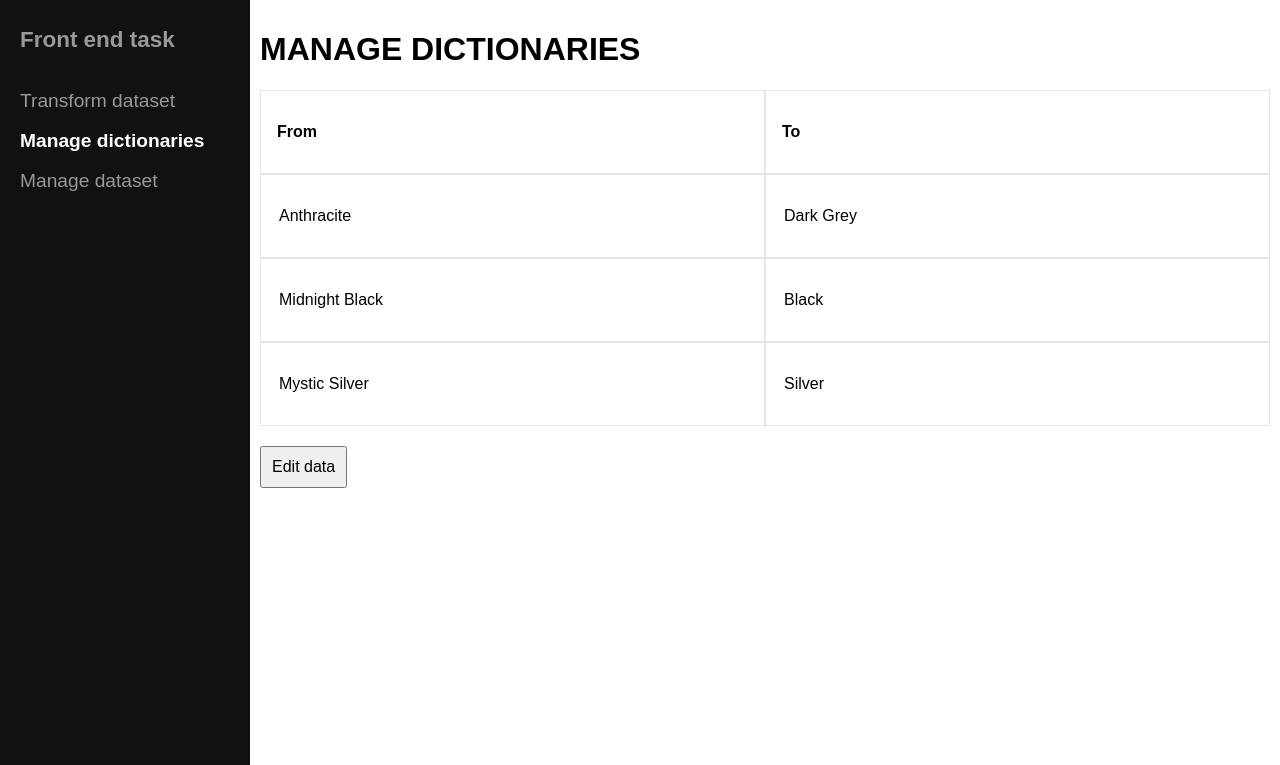
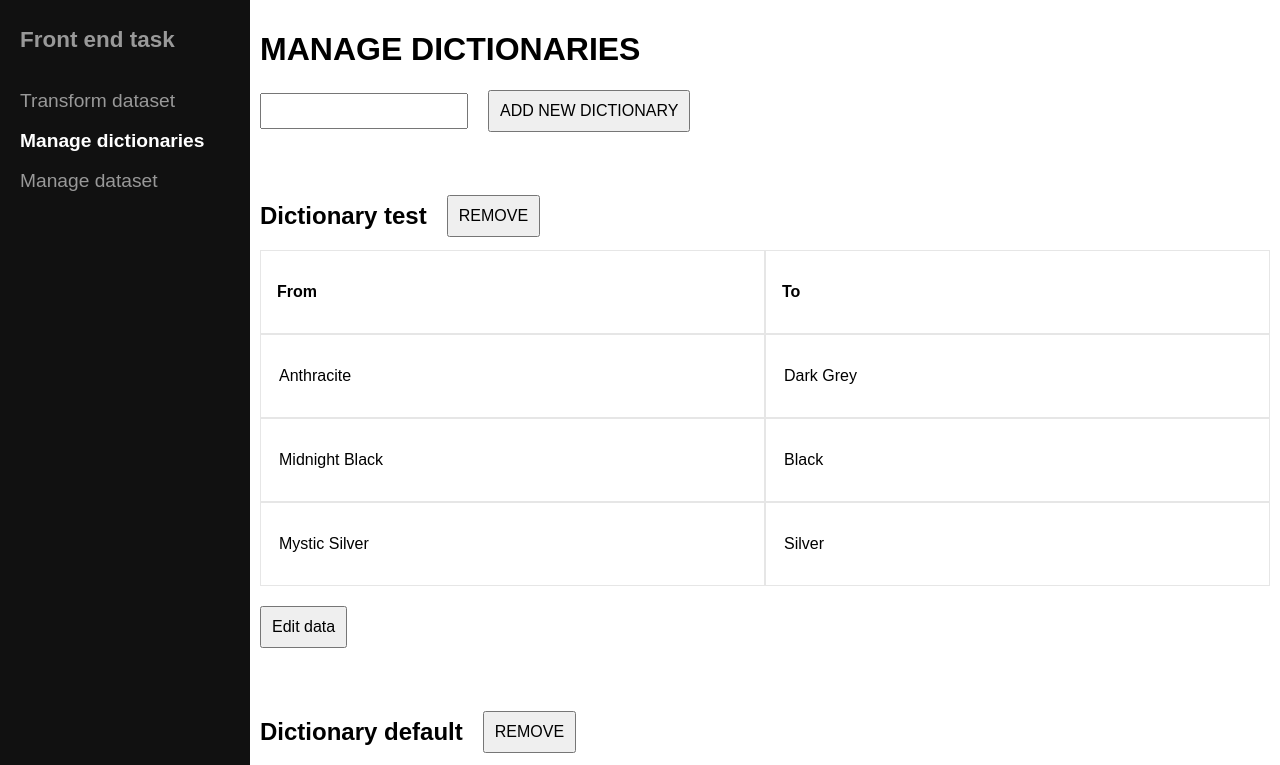
Before and after one commit to cipriancaba/swiss-job, a React (Create React App) app: page /manage in a window 1280 px wide. Shown: the top 765 px of the page. Built offline with nearby package versions, Linux system fonts and the light colour scheme.

Commit message:
Added redux actions for managing the dictionaries

```diff
--- a/src/App.css
+++ b/src/App.css
@@ -6,6 +6,7 @@
   background-color: #111111;
   width: 250px;
   height: 100vh;
+  position: fixed;
 }
 
 .Sidebar h3 {
@@ -44,4 +45,5 @@
 .Content {
   flex: 8;
   padding: 10px;
+  margin-left: 250px;
 }
--- a/src/actions/createAction.ts
+++ b/src/actions/createAction.ts
@@ -11,3 +11,9 @@ export function createAction<T extends string, P>(type: T, payload: P): ActionWi
 export function createAction<T extends string, P>(type: T, payload?: P) {
   return payload ? { type, payload } : { type }
 }
+
+type FunctionType = (...args: any[]) => any
+interface ActionCreatorsMapObject {
+  [actionCreator: string]: FunctionType
+}
+export type ActionsUnion<A extends ActionCreatorsMapObject> = ReturnType<A[keyof A]>
--- /dev/null
+++ b/src/actions/dictionaries.actions.ts
@@ -0,0 +1,17 @@
+import { ProductMap } from '../types'
+import { ActionsUnion, createAction } from './createAction'
+
+export enum DictionariesActionTypes {
+  CREATE_DICTIONARY = 'CREATE_DICTIONARY',
+  REMOVE_DICTIONARY = 'REMOVE_DICTIONARY',
+  UPDATE_DICTIONARY = 'UPDATE_DICTIONARY',
+}
+
+export const dictionariesActions = {
+  createDictionary: (id: string) => createAction(DictionariesActionTypes.CREATE_DICTIONARY, id),
+  updateDictionary: (id: string, products: ProductMap[]) =>
+    createAction(DictionariesActionTypes.UPDATE_DICTIONARY, { id, products }),
+  removeDictionary: (id: string) => createAction(DictionariesActionTypes.REMOVE_DICTIONARY, id),
+}
+
+export type DictionariesActions = ActionsUnion<typeof dictionariesActions>
--- a/src/components/EditableTable.tsx
+++ b/src/components/EditableTable.tsx
@@ -13,6 +13,7 @@ export interface EditableTableProps<P> {
   ) => ValidatedProduct<P>
   createNewProduct: () => P
   headers: string[]
+  onUpdateData: (products: Array<ValidatedProduct<P>>) => void
 }
 
 interface EditableTableState<P> {
@@ -78,8 +79,8 @@ export class EditableTable<P> extends React.PureComponent<EditableTableProps<P>,
     )
 
     if (productsValid) {
-      // TODO - dispatch action to save new data
       this.setState({ isEditing: false })
+      this.props.onUpdateData(this.state.pendingData)
     } else {
       alert('Please add valid values in fields marked with red')
     }
@@ -140,7 +141,7 @@ export class EditableTable<P> extends React.PureComponent<EditableTableProps<P>,
                   Cancel changes
                 </button>
                 <button type="button" onClick={this.addProduct}>
-                  Add product
+                  Add line
                 </button>
                 <button type="button" onClick={this.saveProduct}>
                   Save changes
--- a/src/components/ManageDataset.tsx
+++ b/src/components/ManageDataset.tsx
@@ -30,6 +30,10 @@ class ManageDatasetComponent extends React.PureComponent<ManageDatasetProps> {
     price: '',
   })
 
+  private onUpdateData = (products: Array<ValidatedProduct<Product>>) => {
+    console.log('update data')
+  }
+
   public render = () => {
     return (
       <div>
@@ -41,6 +45,7 @@ class ManageDatasetComponent extends React.PureComponent<ManageDatasetProps> {
             getValidatedProduct={this.getValidatedProduct}
             createNewProduct={this.createNewProduct}
             headers={['Product', 'Color', 'Price']}
+            onUpdateData={this.onUpdateData}
           />
         </div>
       </div>
--- /dev/null
+++ b/src/components/ManageDictionaries.css
@@ -0,0 +1,25 @@
+.ManageDictionaries .AddDictionary input {
+  margin-right: 20px;
+  height: 30px;
+  width: 200px;
+  font: 400 16px sans-serif;
+}
+
+.ManageDictionaries .Dictionary {
+  padding-top: 50px;
+}
+
+.ManageDictionaries .Dictionary .Header {
+  display: flex;
+  align-items: center;
+}
+
+.ManageDictionaries .Dictionary .Header button {
+  margin-left: 20px;
+}
+
+.ManageDictionaries button {
+  font-size: 16px;
+  padding: 10px;
+  margin-right: 20px;
+}
--- a/src/components/ManageDictionaries.tsx
+++ b/src/components/ManageDictionaries.tsx
@@ -1,12 +1,22 @@
 import * as React from 'react'
-import { connect } from 'react-redux'
-import { RootState } from 'src/configureStore'
-import { ProductMap, ValidatedProduct } from 'src/types'
+import { connect, DispatchProp } from 'react-redux'
+import { dictionariesActions } from '../actions/dictionaries.actions'
+import { RootState } from '../configureStore'
+import { ProductMap, ValidatedProduct } from '../types'
 import { EditableTable } from './EditableTable'
+import './ManageDictionaries.css'
 
-type ManageDictionariesProps = ReturnType<typeof mapStateToProps>
+type ManageDictionariesProps = ReturnType<typeof mapStateToProps> & DispatchProp
 
-export class ManageDictionariesComponent extends React.PureComponent<ManageDictionariesProps> {
+interface ManageDictionariesState {
+  newDictionaryName?: string
+}
+
+export class ManageDictionariesComponent extends React.PureComponent<ManageDictionariesProps, ManageDictionariesState> {
+  public state = {
+    newDictionaryName: '',
+  }
+
   private getValidatedProduct = (
     property: keyof ProductMap,
     newValue: string,
@@ -47,25 +57,67 @@ export class ManageDictionariesComponent extends React.PureComponent<ManageDicti
     to: '',
   })
 
+  private createNewDictionary = () => {
+    this.props.dispatch(dictionariesActions.createDictionary(this.state.newDictionaryName))
+    this.setState({ newDictionaryName: '' })
+  }
+
+  private removeDictionary = (id: string) => {
+    this.props.dispatch(dictionariesActions.removeDictionary(id))
+  }
+
+  private onChangeDictionaryName = (e: React.ChangeEvent<HTMLInputElement>) => {
+    this.setState({
+      newDictionaryName: e.currentTarget.value,
+    })
+  }
+
+  private onUpdateData = (id: string, products: Array<ValidatedProduct<ProductMap>>) => {
+    this.props.dispatch(
+      dictionariesActions.updateDictionary(
+        id,
+        products.map(product => ({ from: product.from.value, to: product.to.value }))
+      )
+    )
+  }
+
   public render = () => (
-    <div>
+    <div className="ManageDictionaries">
       <h1>MANAGE DICTIONARIES</h1>
+      <div className="AddDictionary">
+        <input value={this.state.newDictionaryName} onChange={this.onChangeDictionaryName} />
+        <button type="button" onClick={this.createNewDictionary}>
+          ADD NEW DICTIONARY
+        </button>
+      </div>
       <div>
-        <EditableTable<ProductMap>
-          products={this.props.products}
-          isEditable={true}
-          getValidatedProduct={this.getValidatedProduct}
-          createNewProduct={this.createNewProduct}
-          headers={['From', 'To']}
-        />
+        {Object.keys(this.props.dictionaries)
+          .reverse()
+          .map(id => (
+            <div className="Dictionary" key={id}>
+              <div className="Header">
+                <h2>Dictionary {id}</h2>
+                <button type="button" onClick={() => this.removeDictionary(id)}>
+                  REMOVE
+                </button>
+              </div>
+              <EditableTable<ProductMap>
+                products={this.props.dictionaries[id]}
+                isEditable={true}
+                getValidatedProduct={this.getValidatedProduct}
+                createNewProduct={this.createNewProduct}
+                headers={['From', 'To']}
+                onUpdateData={products => this.onUpdateData(id, products)}
+              />
+            </div>
+          ))}
       </div>
     </div>
   )
 }
 
 const mapStateToProps = (state: RootState) => {
-  const dictionaries = Object.values(state.dictionaries)
-  return { products: dictionaries[0] }
+  return { dictionaries: state.dictionaries }
 }
 
 export const ManageDictionaries = connect(mapStateToProps)(ManageDictionariesComponent)
--- a/src/configureStore.ts
+++ b/src/configureStore.ts
@@ -29,7 +29,7 @@ const reducersWithPersist = persistCombineReducers(config, { originalDataset, di
 const store = createStore(reducersWithPersist, initialState, composeWithDevTools(middleware))
 
 const persistor = persistStore(store)
-persistor.purge()
+// persistor.purge()
 
 sagaMiddleware.run(rootSagas)
 
--- a/src/reducers/dictionaries.reducer.ts
+++ b/src/reducers/dictionaries.reducer.ts
@@ -1,3 +1,4 @@
+import { DictionariesActions, DictionariesActionTypes } from '../actions/dictionaries.actions'
 import { ProductMap } from '../types'
 
 export type DictionariesState = Record<string, ProductMap[]>
@@ -17,9 +18,32 @@ export const initialState: DictionariesState = {
       to: 'Silver',
     },
   ],
+  test: [
+    {
+      from: 'Anthracite',
+      to: 'Dark Grey',
+    },
+    {
+      from: 'Midnight Black',
+      to: 'Black',
+    },
+    {
+      from: 'Mystic Silver',
+      to: 'Silver',
+    },
+  ],
 }
 
-export function dictionaries(state = initialState): DictionariesState {
-  // dummy reducer for now.. Added for future management of original dataset
-  return initialState
+export function dictionaries(state = initialState, action: DictionariesActions): DictionariesState {
+  switch (action.type) {
+    case DictionariesActionTypes.CREATE_DICTIONARY:
+      return { ...state, [action.payload]: [] }
+    case DictionariesActionTypes.UPDATE_DICTIONARY:
+      return { ...state, [action.payload.id]: action.payload.products }
+    case DictionariesActionTypes.REMOVE_DICTIONARY:
+      const { [action.payload]: removedValue, ...newState } = state
+      return newState
+    default:
+      return state
+  }
 }
--- a/src/reducers/originalDataset.reducer.ts
+++ b/src/reducers/originalDataset.reducer.ts
@@ -22,5 +22,5 @@ export const initialState: OriginalDatasetState = [
 
 export function originalDataset(state = initialState): OriginalDatasetState {
   // dummy reducer for now.. Added for future management of original dataset
-  return initialState
+  return state
 }
```
